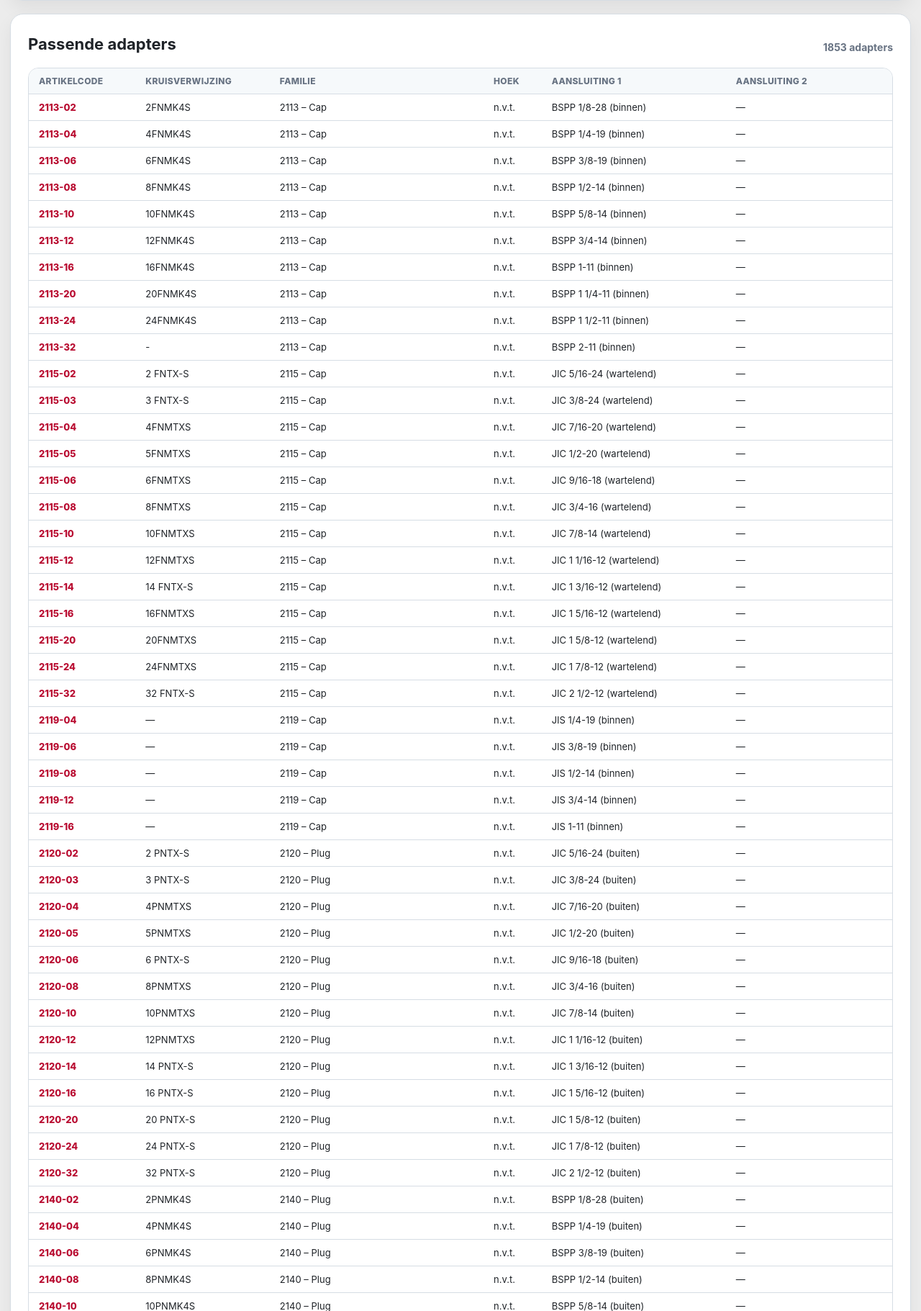
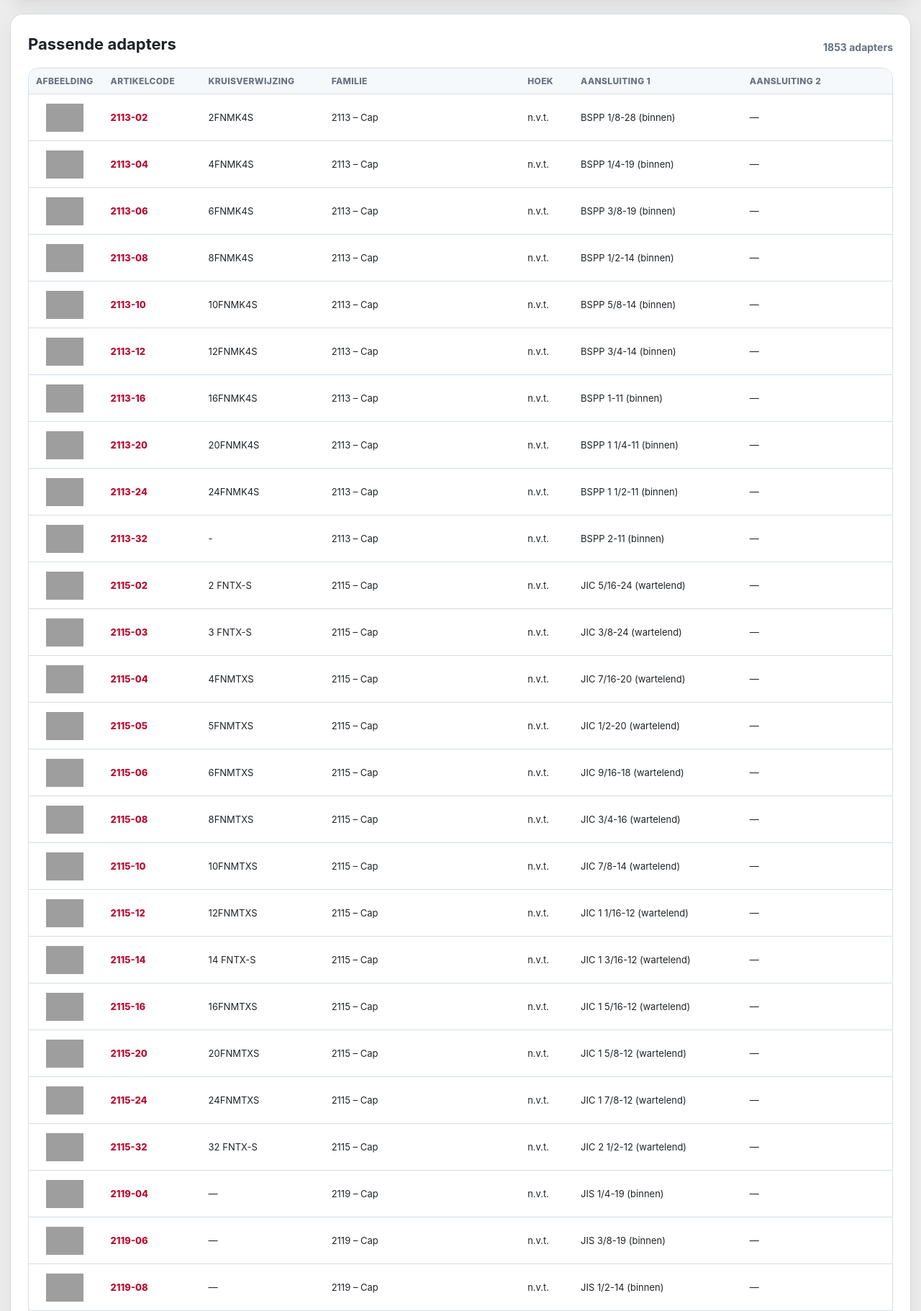
Before and after one commit to MadPatrick/Geeve_selectors, a PHP site: page /adapters/index.php in a window 1280 px wide. Shown: the part 548-2369 px from the top of the page at 72% size. Run offline with PHP 8.4, Linux system fonts and the light colour scheme; grey boxes are pictures that could not be loaded.

Commit message:
Toon productafbeelding per familie in de resultaattabel van de Adapters Selector
Nieuwe eerste kolom "Afbeelding": img src="images/<familie_code>.png"
(bijv. 2244.png voor familie 2244 - Union), 52x52px met object-fit:
contain zodat de afbeelding altijd volledig en niet vervormd in de
kolom past. Rijen zonder een bestaande afbeelding (verreweg de
meeste, nog maar 1 familie heeft er een) tonen een lege cel via een
onerror-handler - geen kapot-plaatje-icoon en geen verstoring van de
rijhoogte/uitlijning.

Co-Authored-By: Claude Sonnet 5 <noreply@anthropic.com>
Claude-Session: https://claude.ai/code/session_01DUVA1TaPw9or4iDCMSTAyb

```diff
--- a/adapters/assets/selector.js
+++ b/adapters/assets/selector.js
@@ -171,6 +171,18 @@
         shown.forEach(({ article: a, orientation }) => {
             const tr = document.createElement('tr');
 
+            const imgTd = document.createElement('td');
+            imgTd.className = 'result-table-image-col';
+            if (a.familieCode) {
+                const img = document.createElement('img');
+                img.src = `images/${a.familieCode}.png`;
+                img.alt = a.familieNaam || a.familieCode;
+                img.loading = 'lazy';
+                img.addEventListener('error', () => { imgTd.replaceChildren(); }, { once: true });
+                imgTd.appendChild(img);
+            }
+            tr.appendChild(imgTd);
+
             const side1 = orientation === 'swapped'
                 ? formatSide(a.draadsoort2, a.draadmaat2, a.connectieType2)
                 : formatSide(a.draadsoort1, a.draadmaat1, a.connectieType1);
--- a/adapters/assets/style.css
+++ b/adapters/assets/style.css
@@ -220,7 +220,10 @@ input:focus, select:focus { border-color: var(--accent); box-shadow: 0 0 0 3px r
 .result-table th { background: #f6f9fb; font-weight: 800; color: var(--muted); font-size: 12px; text-transform: uppercase; letter-spacing: .03em; }
 .result-table tbody tr:last-child td { border-bottom: none; }
 .result-table tbody tr:hover { background: #fff3f6; }
-.result-table td:first-child { font-weight: 800; color: var(--accent-dark); }
+.result-table td:nth-child(2) { font-weight: 800; color: var(--accent-dark); }
+
+.result-table-image-col { width: 64px; padding: 6px 10px !important; }
+.result-table-image-col img { display: block; width: 52px; height: 52px; object-fit: contain; margin: 0 auto; }
 
 .result-more-note { margin-top: 12px; color: var(--muted); font-size: 12px; font-style: italic; }
 .result-more-note[hidden] { display: none; }
--- a/adapters/index.php
+++ b/adapters/index.php
@@ -227,6 +227,7 @@ $dataLabel = $loadErrors === [] ? $articleCount . ' adapters geladen' : 'Control
             <table class="result-table">
                 <thead>
                     <tr>
+                        <th class="result-table-image-col">Afbeelding</th>
                         <th>Artikelcode</th>
                         <th>Kruisverwijzing</th>
                         <th>Familie</th>
```
